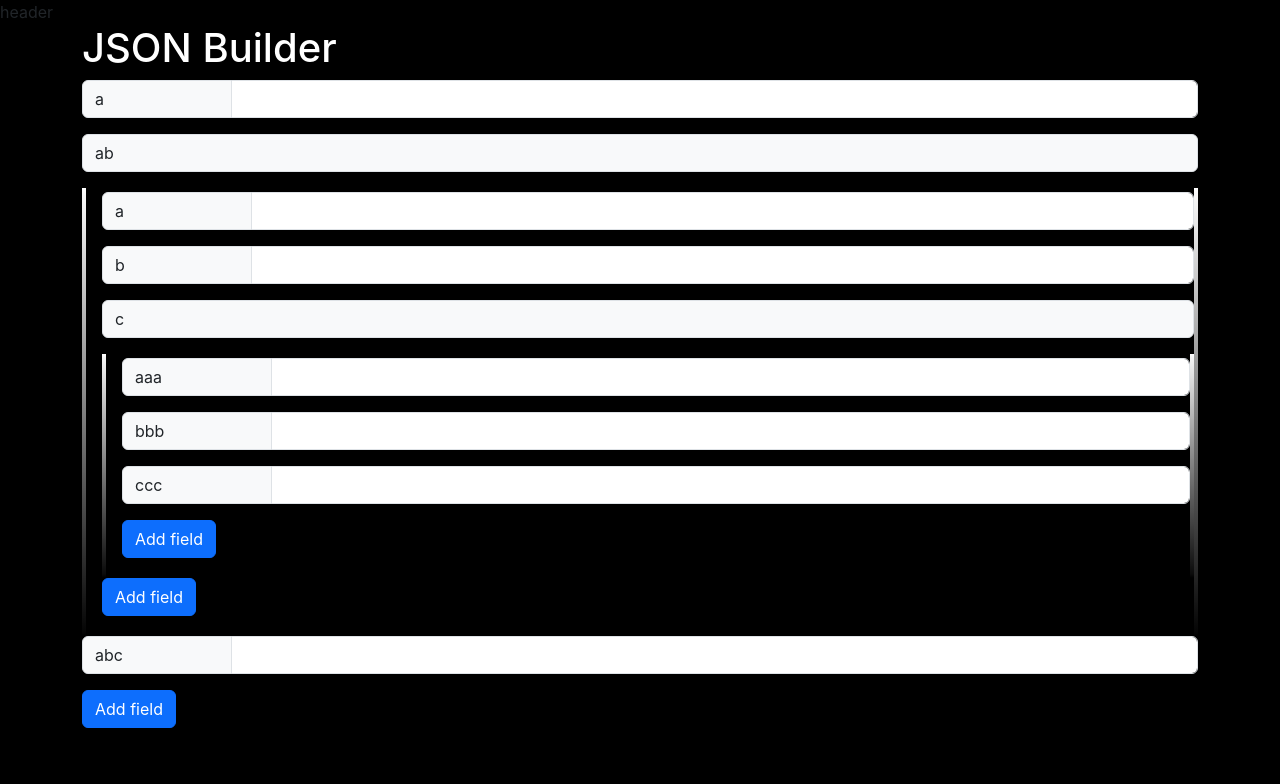
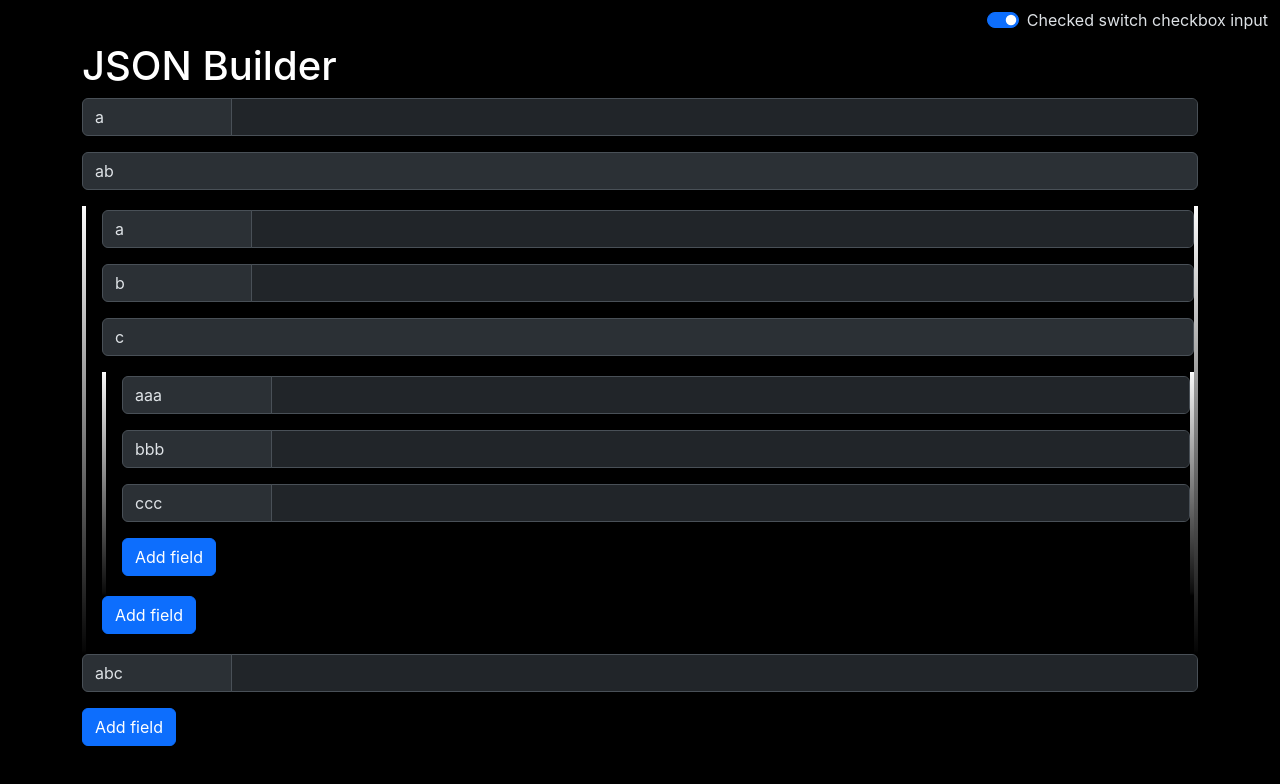
Before and after one commit to evglark/default-react-app, a React app: page / in a window 1280 px wide. Shown: the top 784 px of the page. Built offline with nearby package versions, Linux system fonts and the light colour scheme.

Commit message:
Theme switcher

```diff
--- a/public/index.html
+++ b/public/index.html
@@ -1,5 +1,5 @@
 <!DOCTYPE html>
-<html lang="en">
+<html lang="en" data-bs-theme="dark">
     <head>
         <meta charset="utf-8" />
         <meta name="viewport" content="width=device-width, initial-scale=1" />
--- a/src/Router.tsx
+++ b/src/Router.tsx
@@ -1,13 +1,14 @@
 import React from 'react';
 import { BrowserRouter, Route, Routes } from 'react-router-dom';
 
+import { Header } from './components/Header';
 import { JsonBuilder } from './module/JsonBuilder';
 
 export const Router = () => {
     return (
         <div className="App">
             <BrowserRouter>
-                <div>header</div>
+                <Header />
                 <div className="container">
                     <Routes>
                         <Route path="/" element={<JsonBuilder/>} />
--- /dev/null
+++ b/src/components/Header/Header.tsx
@@ -0,0 +1,36 @@
+import React, { useState } from 'react';
+
+export const Header = () => {
+    const [theme, setTheme] = useState('dark');
+
+    const onToggleTheme = () => {
+        const { bsTheme } = document.getElementsByTagName('html')[0].dataset;
+        const newTheme = bsTheme === 'dark' ? 'light' : 'dark';
+
+        setTheme(newTheme);
+        document.getElementsByTagName('html')[0].dataset.bsTheme = newTheme;
+    };
+
+    return (
+        <header className="header-compoentn navbar navbar-expand-lg bd-navbar sticky-top">
+            <nav className="container-xxl bd-gutter flex-row-reverse">
+                <div className="form-check form-switch">
+                    <input
+                        type="checkbox"
+                        id="themeSwitcher"
+                        className="form-check-input"
+                        role="switch"
+                        onChange={onToggleTheme}
+                        checked={theme === 'dark'}
+                    />
+                    <label
+                        className="form-check-label"
+                        htmlFor="themeSwitcher"
+                    >
+                        Checked switch checkbox input
+                    </label>
+                </div>
+            </nav>
+        </header>
+    );
+};
--- /dev/null
+++ b/src/components/Header/index.ts
@@ -0,0 +1 @@
+export { Header } from './Header';
```
Also changed, not shown: src/index.tsx (+3 -6 lines).
